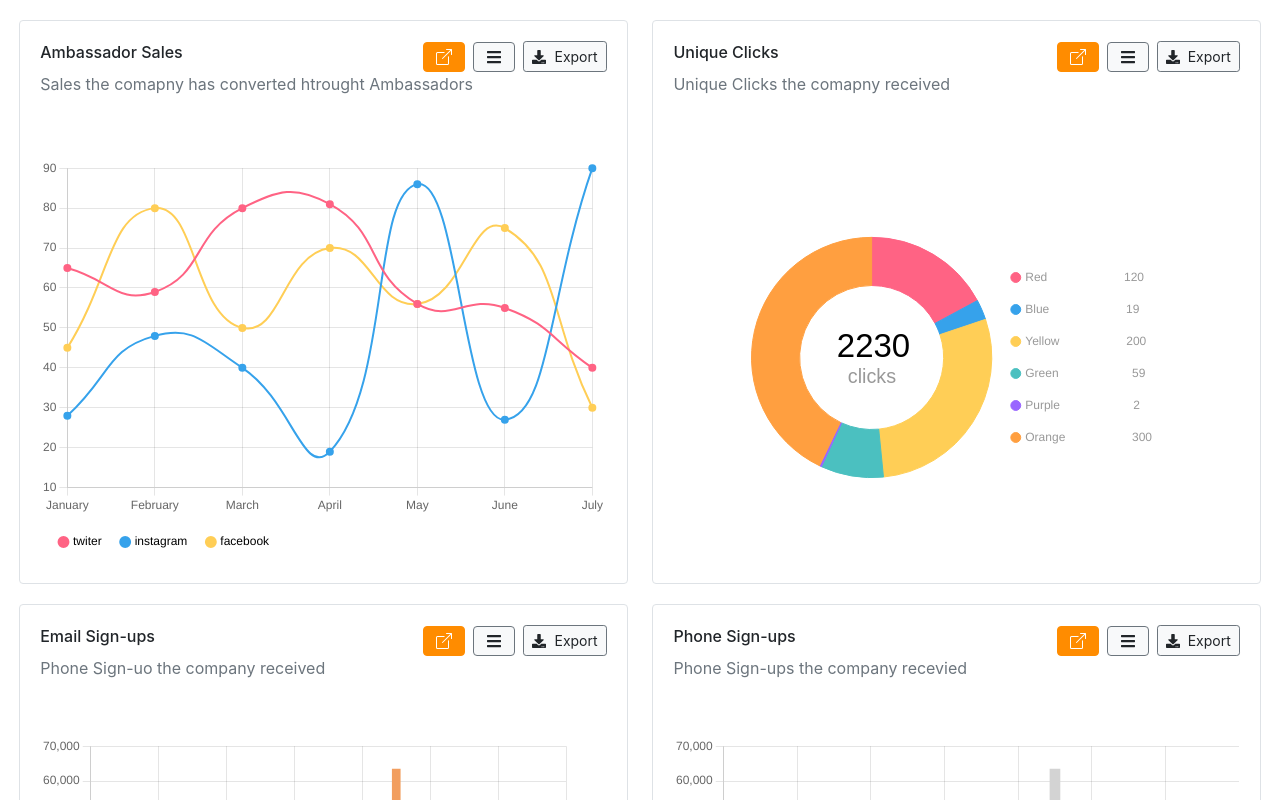
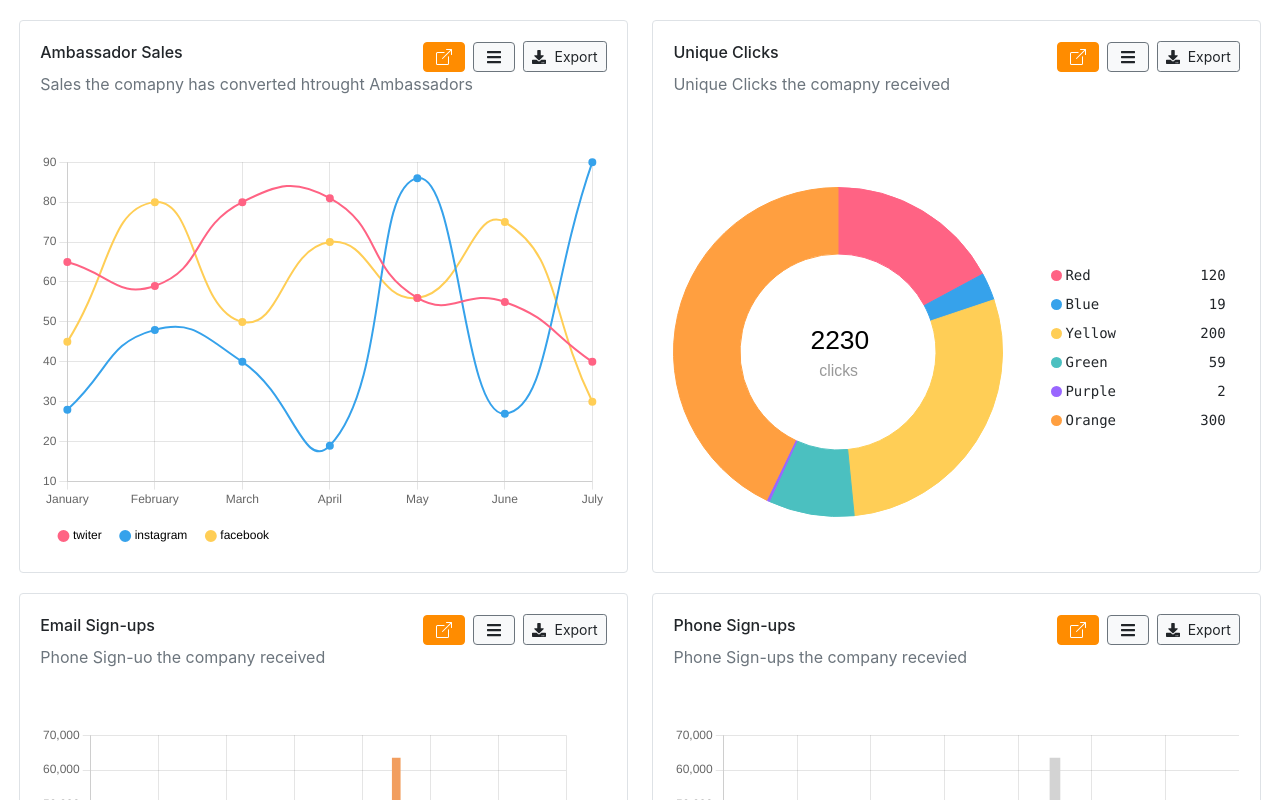
Before and after one commit to haider460/chartjs, a React (Create React App) app: page / in a window 1280 px wide. Shown: the top 800 px of the page. Built offline with nearby package versions, Linux system fonts and the light colour scheme.

Commit message:
create custom label

```diff
--- a/src/DoughnutChart.jsx
+++ b/src/DoughnutChart.jsx
@@ -1,9 +1,12 @@
 import { Doughnut } from "react-chartjs-2";
 import "chart.js/auto";
 import { FaDownload, FaTimes, FaBars } from "react-icons/fa";
-import { useState, useRef } from "react";
+import { useState, useRef, useEffect } from "react";
 import { BsBoxArrowUpRight } from "react-icons/bs";
 
+const ChartCard = () => {
+  const [showFullChart, setShowFullChart] = useState(false);
+  const [data1, setData1] = useState([]);
   const data = {
     labels: ["Red", "Blue", "Yellow", "Green", "Purple", "Orange"],
     datasets: [
@@ -40,7 +43,7 @@ data.datasets[0].data.forEach((value) => {
   const giveSpaces = (label, percentage) => {
     const labelLength = label?.length || 0;
     const percentageLength = percentage.toString()?.length || 0;
-  const totalLength = 30;
+    const totalLength = 20;
     const space = " ";
 
     let returnLabel = "";
@@ -59,37 +62,24 @@ const giveSpaces = (label, percentage) => {
     return returnLabel;
   };
 
+  const GetLabelValue = () => {
+    let result = [];
+    data.labels.forEach((item, index) => {
+      result?.push(giveSpaces(item, data.datasets?.[0]?.data[index]));
+    });
+    console.log({ result });
+    setData1(result);
+  };
+
+  useEffect(() => {
+    GetLabelValue();
+  }, []);
+
   const options = {
-  cutout: 72,
+    cutout: 98,
     plugins: {
       legend: {
-      position: "right",
-      rtl: false,
-      labels: {
-        usePointStyle: true,
-        pointStyle: "circle",
-        padding: 20,
-        boxWidth: 7,
-        boxHeight: 7,
-        generateLabels: function (chart) {
-          const dataset = chart.data.datasets[0];
-          return dataset.data.map((value, index) => {
-            const label = giveSpaces(
-              data.labels[index],
-              data.percentageData[index]
-            );
-            return {
-              text: label,
-              fillStyle: dataset.backgroundColor[index],
-              strokeStyle: dataset.borderColor[index],
-              lineWidth: dataset.borderWidth,
-              hidden:
-                isNaN(value) || chart.getDatasetMeta(0).data[index].hidden,
-              index: index,
-            };
-          });
-        },
-      },
+        display: false,
       },
     },
     text: "360",
@@ -131,15 +121,13 @@ const plugins = [
             line = "  " + line;
           }
           const y = textY + i * lineHeight + (i === 0 ? 0 : lineHeight / 2);
-        ctx.fillText(line, textX / 2.4, y);
+          ctx.fillText(line, textX / 1.2, y);
         });
         ctx.save();
       },
     },
   ];
 
-const ChartCard = () => {
-  const [showFullChart, setShowFullChart] = useState(false);
   const chartRef = useRef();
 
   const toggleFullChart = () => {
@@ -190,14 +178,37 @@ const ChartCard = () => {
         <p className="text-secondary">Unique Clicks the comapny received</p>
       </div>
       <div className="card-body">
+        <div className="d-flex align-items-center  justify-space-between ">
+          <div>
             <Doughnut
               ref={chartRef}
               data={data}
               options={options}
               plugins={plugins}
-          height={429}
-          width={411}
+              height={330}
+              width={330}
             />
+          </div>
+          <div className="ml-5">
+            {data1 &&
+              data1?.map((id, index) => (
+                <div className="d-flex align-items-center  justify-content-center mb-2">
+                  <div
+                    style={{
+                      backgroundColor:
+                        data.datasets?.[0]?.backgroundColor[index],
+                      width: "11px",
+                      height: "11px",
+                      borderRadius: "50%",
+                    }}
+                  ></div>
+                  <pre style={{ marginBottom: "0px", marginLeft: "3px" }}>
+                    {id}
+                  </pre>
+                </div>
+              ))}
+          </div>
+        </div>
       </div>
 
       {showFullChart && (
```
Lines whose indentation alone changed are shown as unchanged.
